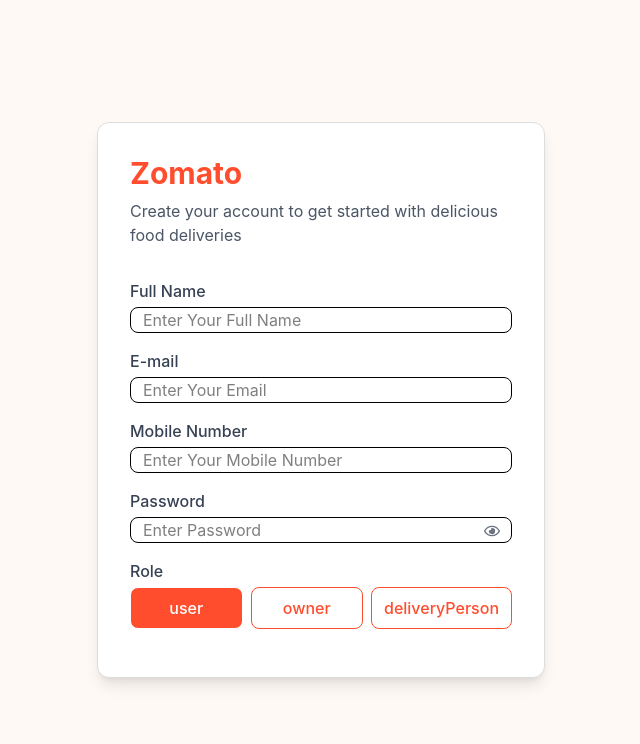
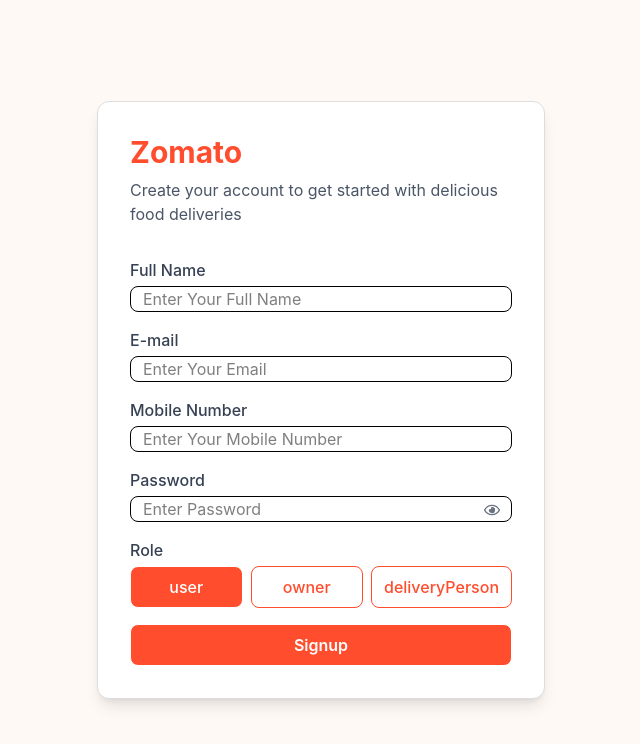
Before and after one commit to adityataywade/food-delivery-app, a React app in the folder frontend/: page /signup in a window 1280 px wide. Shown: the top 744 px of the page, without its empty margins (319-959 px from the left). Built offline with nearby package versions, Linux system fonts and the light colour scheme; the HTML template or start-up script is replaced by a standard one.

Commit message:
Day 3 Task Completed

```diff
--- a/frontend/src/pages/SignUp.jsx
+++ b/frontend/src/pages/SignUp.jsx
@@ -7,7 +7,7 @@
     const borderColor = "#ddd";
 
     const [showPassword, setShowPassword] = useState(false)
-  const [role, setRole] = useState("user")
+    const [role, setRole] = useState("user")
     return (
         <div className='min-h-screen flex w-full  items-center justify-center p-4' style={{ backgroundColor: bgColor }}>
             <div className='bg-white rounded-xl shadow-lg w-full max-w-md p-8 border' style={{ borderColor }}>
@@ -42,16 +42,18 @@
                 <div className="mb-4">
                     <label htmlFor="role" className="block text-gray-700 font-medium mb-1">Role</label>
                     <div className='flex gap-2'>
-                        {["user","owner","deliveryPerson"].map((r)=>(
+                        {["user", "owner", "deliveryPerson"].map((r) => (
                             <button className="flex-1 border rounded-lg px-3 py-2 text-center font-medium transition-colors cursor-pointer"
-                            onClick={()=>setRole(r)}
-                            style={
-                                role==r?
-                                { backgroundColor:primaryColor,color:"white"  } :{border:`1px solid ${primaryColor}`,color:primaryColor}
-                            }>{r}</button>
+                                onClick={() => setRole(r)}
+                                style={
+                                    role == r ?
+                                        { backgroundColor: primaryColor, color: "white" } : { border: `1px solid ${primaryColor}`, color: primaryColor }
+                                }>{r}</button>
                         ))}
                     </div>
                 </div>
+                <button className="w-full cursor-pointer font-semibold flex item-center justify-center gap-2 border rounded-lg px-4 py-2 transition duration-200"
+                style={{backgroundColor:primaryColor,color:"white"}}>Signup</button>
             </div>
         </div>
     )
```
